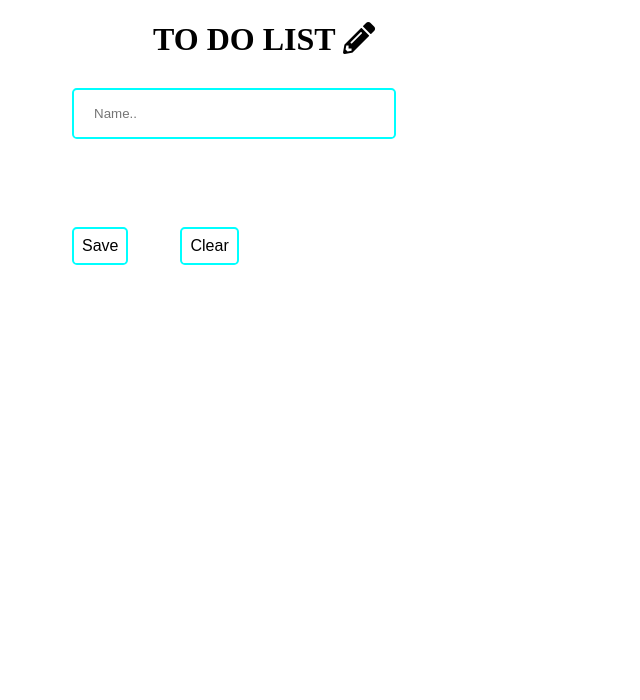
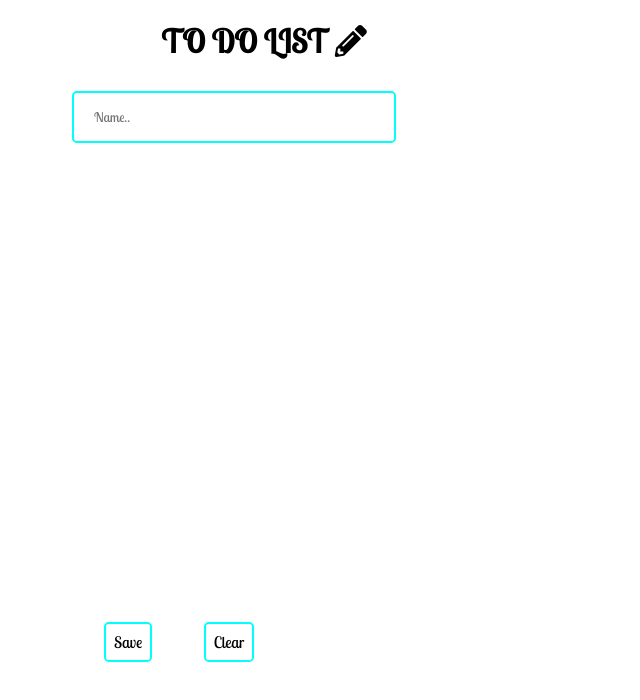
Before and after one commit to folarmi/Fola-s-To-Do-App, a plain HTML site: page index.html in a window 1280 px wide. Shown: the whole page, without its empty margins (0-640 px from the left). Drawn offline with Linux system fonts and the light colour scheme.

Commit message:
made styling changes

```diff
--- a/app.js
+++ b/app.js
@@ -8,7 +8,7 @@ const li = document.querySelector("li");
 var spans = document.getElementsByTagName("span");
 const saveBtn = document.querySelector(".save");
 const clearBtn = document.querySelector(".clear");
-console.log(pencil);
+
 
 
 
--- a/index.html
+++ b/index.html
@@ -7,6 +7,7 @@
     <title>To-Do-List</title>
     <link rel="stylesheet" href="style.css">
     <link rel="stylesheet" href="https://use.fontawesome.com/releases/v5.0.13/css/all.css" integrity="sha384-DNOHZ68U8hZfKXOrtjWvjxusGo9WQnrNx2sqG0tfsghAvtVlRW3tvkXWZh58N9jp" crossorigin="anonymous">
+    <link href="https://fonts.googleapis.com/css?family=Lobster+Two&display=swap" rel="stylesheet">
 
 </head>
 <body>
--- a/style.css
+++ b/style.css
@@ -1,3 +1,7 @@
+body{
+    font-family: 'Lobster Two';
+}
+
 .main-wrapper{
     margin: 0 auto;
     max-width: 25rem;
@@ -33,6 +37,14 @@ button{
     font-size: 1.0rem;
     background-color: white;
     margin-bottom: 8rem;
+    font-family: 'Lobster Two';
+}
+
+#buttons{
+    position: fixed;
+    bottom: 10px;
+    /* right: 0px;  */
+    margin-left: 2rem;
 }
 
 .clear{
@@ -47,7 +59,7 @@ button{
     border: 2px solid aqua;
     border-radius: 0.3rem;
     margin: 8px 0;
-    /* display: none; */
+    font-family: 'Lobster Two';
 }
 
 .line-through{
```
